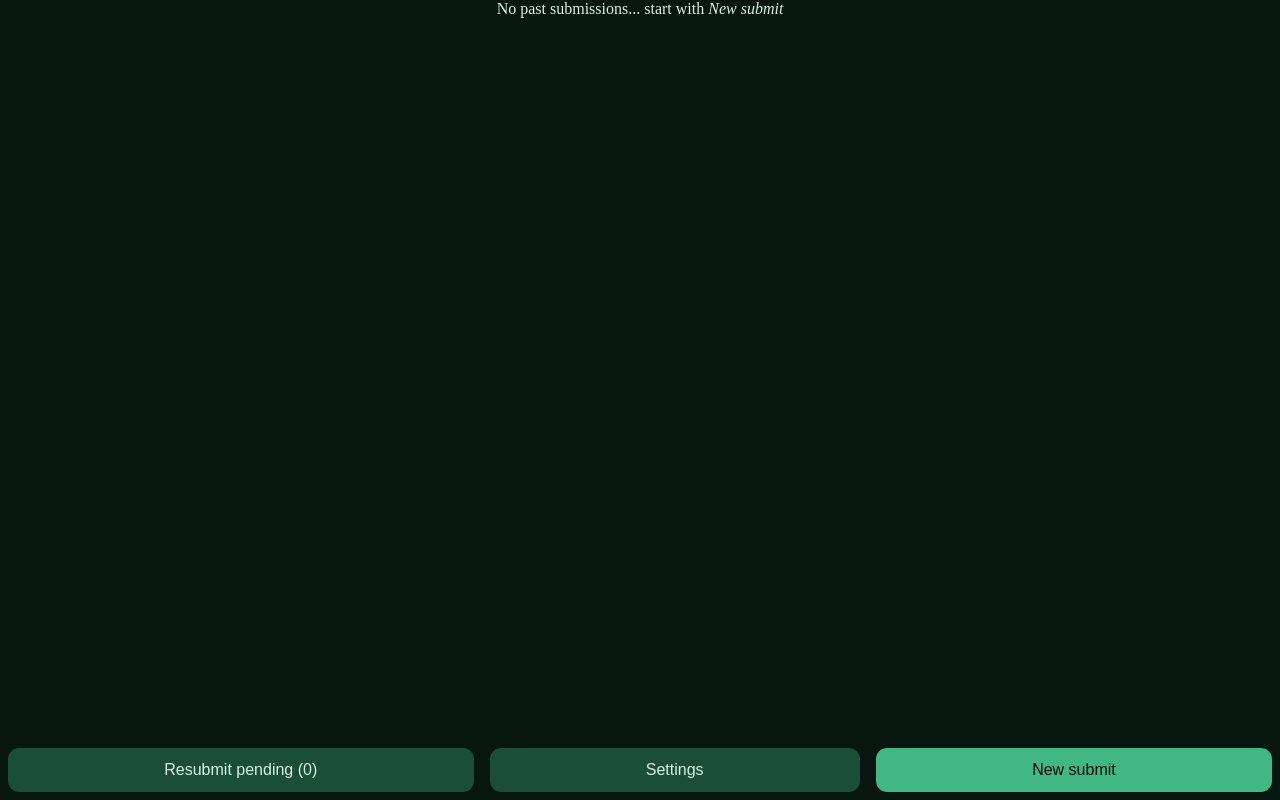
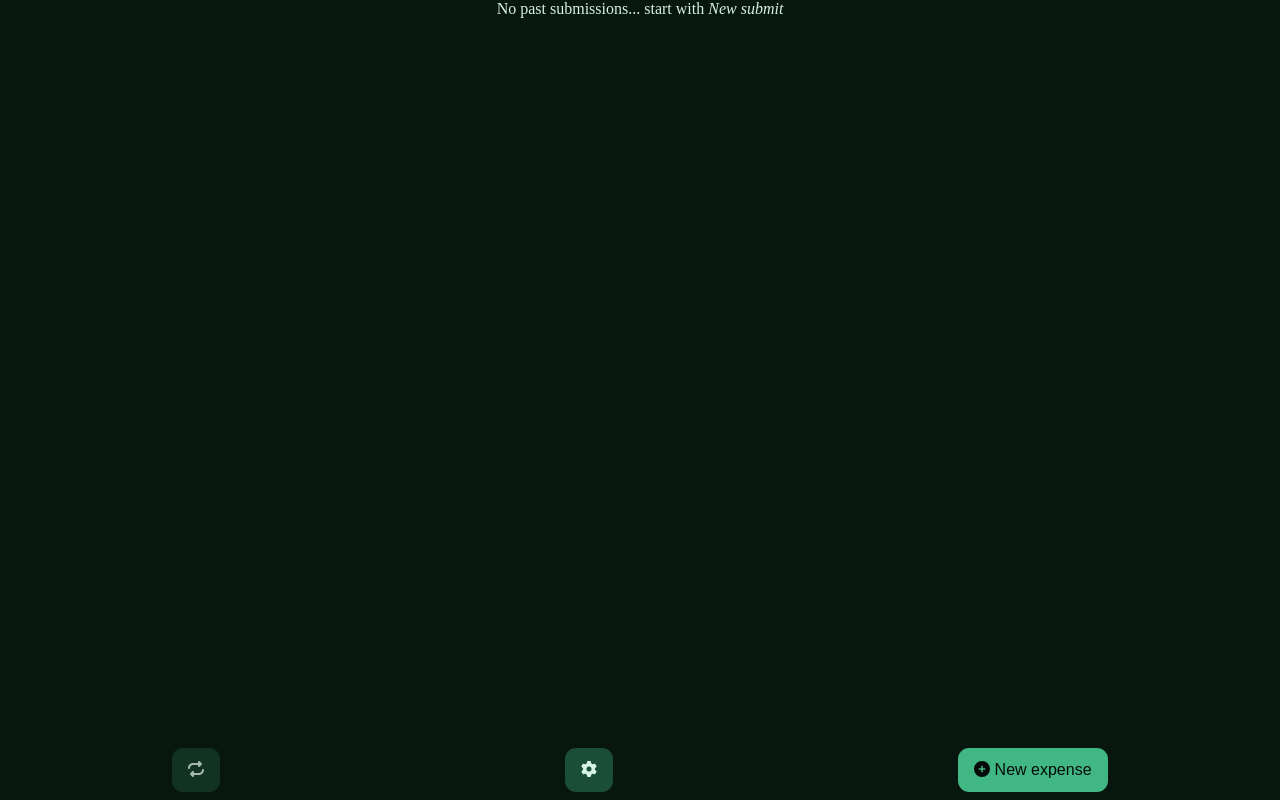
Before and after one commit to mullevik/yaba, a Vue app: page / in a window 1280 px wide. Built offline with nearby package versions, Linux system fonts and the light colour scheme.

Commit message:
Design polish and font-awesome

```diff
--- a/package.json
+++ b/package.json
@@ -8,6 +8,10 @@
     "lint": "vue-cli-service lint"
   },
   "dependencies": {
+    "@fortawesome/fontawesome-svg-core": "^6.2.0",
+    "@fortawesome/free-regular-svg-icons": "^6.2.0",
+    "@fortawesome/free-solid-svg-icons": "^6.2.0",
+    "@fortawesome/vue-fontawesome": "^3.0.1",
     "@vueform/multiselect": "^2.5.2",
     "core-js": "^3.8.3",
     "lodash": "^4.17.21",
--- a/src/App.vue
+++ b/src/App.vue
@@ -22,9 +22,51 @@ export default {
   text-align: center;
   font-size: 1em;
 }
+
 body {
   margin: 0;
   color: #d6f1e5;
   background-color: #081610;
 }
+
+input[type=text] {
+  color: #d6f1e5ff;
+}
+
+input[type=text]:focus {
+  outline: none;
+  background-color: transparent;
+}
+
+input[type=text]::placeholder {
+  color: #a4b8af;
+}
+
+button {
+  color: #d6f1e5ff;
+  background-color: #1b4e37ff;
+  cursor: pointer;
+}
+
+
+button:disabled,
+button[disabled]{
+  color: #a4b8afff;
+  background-color: #133322ff;
+  cursor: not-allowed;
+}
+
+button.primary {
+  color: #040b08ff;
+  background-color: #41b883ff;
+}
+
+button.primary:disabled,
+button.primary[disabled]{
+  color: #081610ff;
+  background-color: #308962ff;
+}
+
+
+
 </style>
--- a/src/components/AvailableLabelsComponent.vue
+++ b/src/components/AvailableLabelsComponent.vue
@@ -1,7 +1,7 @@
 <template>
     <section>
         <div>
-            <h3>Available labels:</h3>
+            <h3>Available labels</h3>
             <input type="text" placeholder="search labels" v-model="searchText">
         </div>
         <div class="labels">
@@ -78,15 +78,5 @@ input[type=text] {
     font-size: 0.95em;
     background-color: transparent;
     padding: 0.6em;
-    color: #d6f1e5ff;
-}
-
-input[type=text]::placeholder {
-    color: #a4b8af;
-}
-
-input[type=text]:focus {
-    outline: none;
-    background-color: transparent;
 }
 </style>
--- a/src/components/BudgetLogsComponent.vue
+++ b/src/components/BudgetLogsComponent.vue
@@ -22,9 +22,9 @@
 
         <section class="buttons">
             <PendingLogs></PendingLogs>
-            <button style="background-color: #1b4e37;"
-                @click="() => this.showSettings_ = !this.showSettings_">Settings</button>
-            <button style="background-color: #41b883; color: #040b08" @click="onNewSubmit">New submit</button>
+            <button
+                @click="() => this.showSettings_ = !this.showSettings_"><font-awesome-icon icon="fa-solid fa-gear"/></button>
+            <button class="primary" @click="onNewSubmit"><font-awesome-icon icon="fa-solid fa-circle-plus"/> New expense</button>
         </section>
     </div>
     <SubmitBudgetLogComponent v-if="formOpen_" :past-log="selectedPastLog" @on-submit-done="onSubmitDone">
@@ -132,12 +132,11 @@ export default {
 }
 
 .buttons button {
-    color: #d6f1e5;
-    cursor: pointer;
+    justify-self: center;
     border: none;
     margin: 0.5em;
     font-size: 1em;
-    padding: 0.8em;
+    padding: 0.8em 1em;
     border-radius: 0.7em;
 }
 </style>
--- a/src/components/FreeTextLabelComponent.vue
+++ b/src/components/FreeTextLabelComponent.vue
@@ -42,15 +42,5 @@ input[type=text] {
   font-size: 0.95em;
   background-color: transparent;
   padding: 0.6em;
-  color: #d6f1e5ff;
-}
-
-input[type=text]:focus {
-  outline: none;
-  background-color: transparent;
-}
-
-input[type=text]::placeholder {
-  color: #a4b8af;
 }
 </style>
--- a/src/components/PendingLogs.vue
+++ b/src/components/PendingLogs.vue
@@ -1,7 +1,7 @@
 <template>
-  <button style="background-color: #1b4e37;" v-on:click="manualSync()" :disabled="!hasPendingLogs">
+  <button v-on:click="manualSync()" :disabled="!hasPendingLogs">
     <span v-if="syncing_">Syncing...</span>
-    <span v-else>Resubmit pending ({{pendingLogs.length}})</span>
+    <span v-else><font-awesome-icon icon="fa-solid fa-repeat" /> <span v-if="pendingLogs.length > 0">{{pendingLogs.length}}</span></span>
   </button>
 </template>
 
--- a/src/components/SelectedLabelsComponent.vue
+++ b/src/components/SelectedLabelsComponent.vue
@@ -1,6 +1,6 @@
 <template>
     <section>
-        <h3>Selected labels:</h3>
+        <h3>Selected labels</h3>
         <div class="labels">
             <LabelComponent v-for="(label, index) in modelValue" :key="index" :name="label.name" :color="label.color"
             :removable="true" @on-remove="this.removeLabel(index)">
--- a/src/components/SubmitBudgetLogComponent.vue
+++ b/src/components/SubmitBudgetLogComponent.vue
@@ -11,7 +11,9 @@
       <option value="CZK" selected>CZK</option>
       <option value="EUR">EUR</option>
     </select>
-    <button :style="cssVars" :disabled="!ableToSubmit" @click="submitAmount">Submit</button>
+    <button :style="cssVars" :disabled="!ableToSubmit" @click="submitAmount" class="primary">
+       <span v-if="pendingSubmit"><font-awesome-icon icon="fa-solid fa-spinner" spin/></span><span v-else><font-awesome-icon icon="fa-solid fa-paper-plane" /> Submit</span>
+    </button>
   </div>
   <div class="under-amount-section-filler" :style="cssVars"></div>
 
@@ -52,6 +54,7 @@ export default {
       selectedLabels: [],
       availableLabels: getAvailableLabels(),
       ableToSubmit: false,
+      pendingSubmit: false,
     }
   },
   mounted() {
@@ -80,7 +83,7 @@ export default {
   },
   watch: {
     amount: function (value) {
-      if (value !== null && value !== 0) { this.ableToSubmit = true; } else { this.ableToSubmit = false; }
+      if (value !== null && value !== 0 && value !== "") { this.ableToSubmit = true; } else { this.ableToSubmit = false; }
     }
   },
   methods: {
@@ -99,6 +102,7 @@ export default {
     },
     submitAmount() {
       this.ableToSubmit = false;
+      this.pendingSubmit = true;
       const budgetLog = createBudgeLog(this.amount, this.currency, this.selectedLabels.map(x => x.name));
       sendBudgetLog(budgetLog).then(() => {
         budgetLog.pending = false;
@@ -106,11 +110,13 @@ export default {
         console.error("Budget log could not have been sent");
         console.error(e);
         budgetLog.pending = true;
+        this.pendingSubmit = false;
       }).finally(() => {
         this.clearData();
         storeBudgetLog(budgetLog);
         this.$emit("onSubmitDone", budgetLog);
         this.ableToSubmit = true;
+        this.pendingSubmit = false;
       });
     }
   }
--- a/src/main.js
+++ b/src/main.js
@@ -1,5 +1,19 @@
+/* Vue 3 */
 import { createApp } from 'vue'
 import App from './App.vue'
+/* Vue PWA Service worker */
 import './registerServiceWorker'
 
-createApp(App).mount('#app')
+/* import the fontawesome core */
+import { library } from '@fortawesome/fontawesome-svg-core'
+
+/* import font awesome icon component */
+import { FontAwesomeIcon } from '@fortawesome/vue-fontawesome'
+
+/* import specific icons */
+import { faGear, faCirclePlus, faRepeat, faPaperPlane, faSpinner } from '@fortawesome/free-solid-svg-icons'
+
+/* add icons to the library */
+library.add(faGear, faCirclePlus, faRepeat, faPaperPlane, faSpinner)
+
+createApp(App).component('font-awesome-icon', FontAwesomeIcon).mount('#app')
```
Also changed, not shown: color_palette.svg, 1 other file (tests, documents, lock files or other folders).
